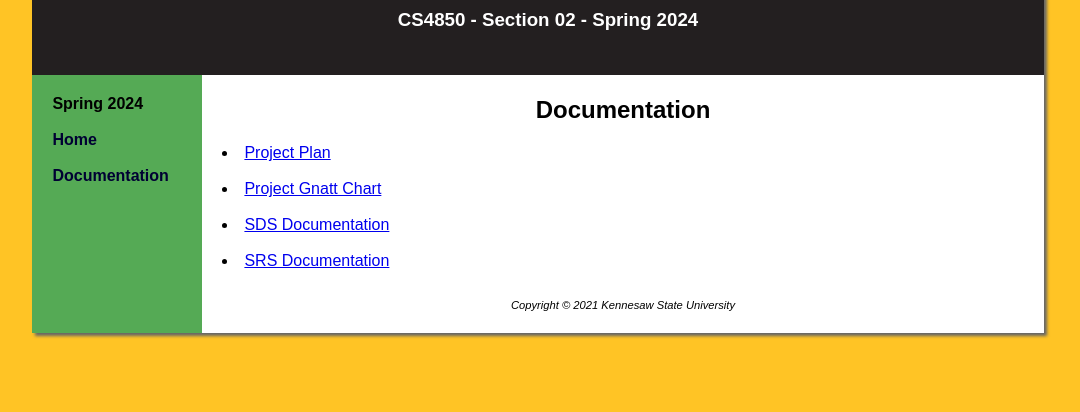
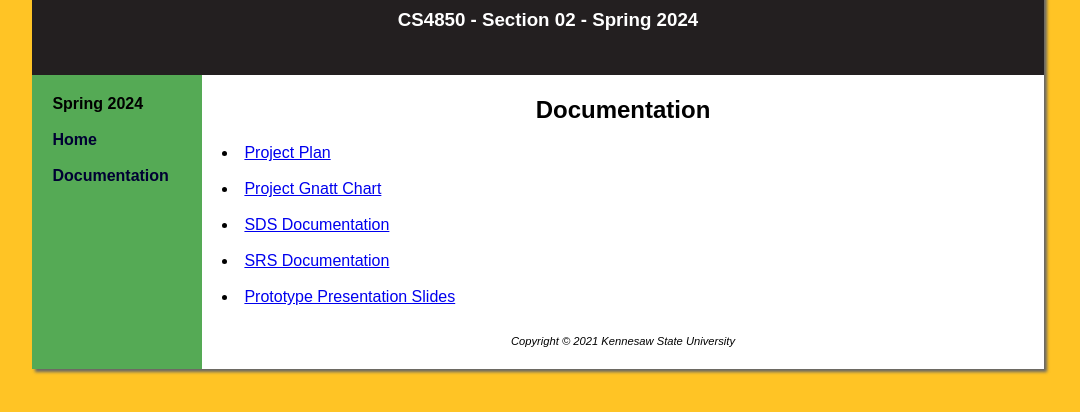
Before and after one commit to SP-6-Blue-TimeMileageApp/TimeMileageApp, a plain HTML site: page documentation.html in a window 1280 px wide. Shown: the part 312-724 px from the top of the page, without its empty margins (102-1182 px from the left). Drawn offline with Linux system fonts and the light colour scheme.

Commit message:
adding slides onto the website

```diff
--- a/documentation.html
+++ b/documentation.html
@@ -36,6 +36,7 @@
 <li><a href="documentation/SP-6Blue-TimeMileageLocationTracker-GanttChart.pdf">Project Gnatt Chart</a></li><br>
 <li><a href="documentation/SP6-Blue-MileageApp-Design.pdf">SDS Documentation</a></li><br>
 <li><a href="documentation/SP6-Blue-MileageApp-Requirements.pdf">SRS Documentation</a></li><br>
+<li><a href="documentation/SP6-Blue-TimeMileageApp-Prototype.pptx">Prototype Presentation Slides</a></li><br>
 </main>
 
 <footer>Copyright &copy; 2021 Kennesaw State University<br>
```
Also changed, not shown: 1 other file.
